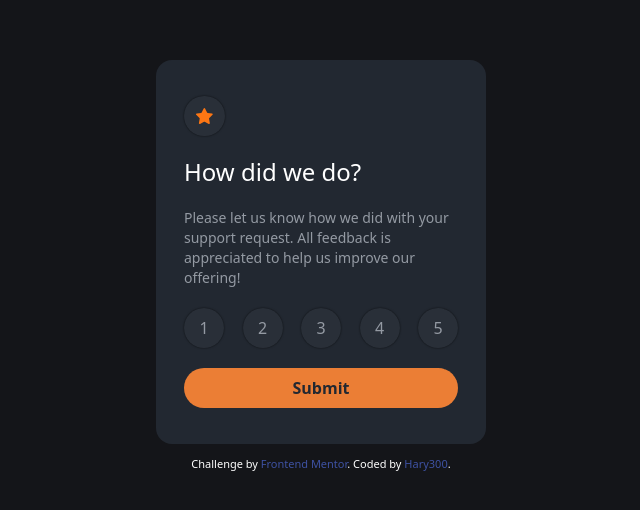
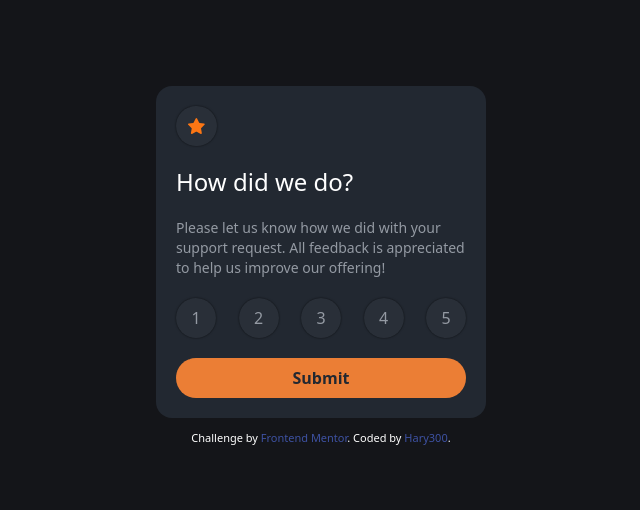
Before and after one commit to Hary300/Frontendmentor-Project-12-Interactive-Rating-Component, a website: page index.html in a window 1280 px wide. Shown: the part 134-644 px from the top of the page, without its empty margins (319-959 px from the left). Drawn offline with Linux system fonts and the light colour scheme.

Commit message:
style: refine component sizes for better visual balance

```diff
--- a/index.html
+++ b/index.html
@@ -32,10 +32,10 @@
     </style>
   </head>
   <body
-    class="bg-[#141519] text-white flex flex-col justify-center items-center min-h-screen gap-3 px-7 py-10"
+    class="bg-[#141519] text-white flex flex-col justify-center items-center min-h-screen gap-3 px-3 py-10"
   >
     <div
-      class="rate-container max-w-82.5 py-9 px-7 flex flex-col gap-5 rounded-2xl bg-[#222831]"
+      class="rate-container max-w-82.5 p-5 flex flex-col gap-5 rounded-2xl bg-[#222831]"
     >
       <div
         class="logo rounded-full bg-[#292f38] shadow-[0_0_2px_rgba(0,0,0,0.7)] p-3 self-start"
```
Also changed, not shown: src/output.css.
